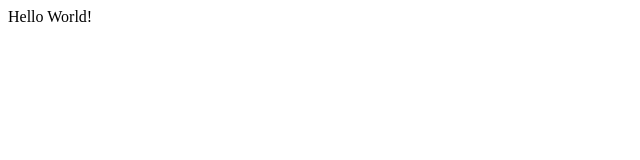
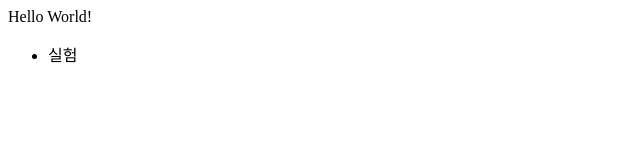
Before and after one commit to wooseok01/Test2, a plain HTML site: page index.html in a window 1280 px wide. Shown: the full height of the page, 0-640 px from the left. Drawn offline with Linux system fonts and the light colour scheme.

Commit message:
ul태그에 실험2 li추가

```diff
--- a/index.html
+++ b/index.html
@@ -6,5 +6,8 @@
 </head>
 <body>
 	<div>Hello World!</div>
+	<ul>
+		<li>실험</li>
+	</ul>
 </body>
 </html>
```
